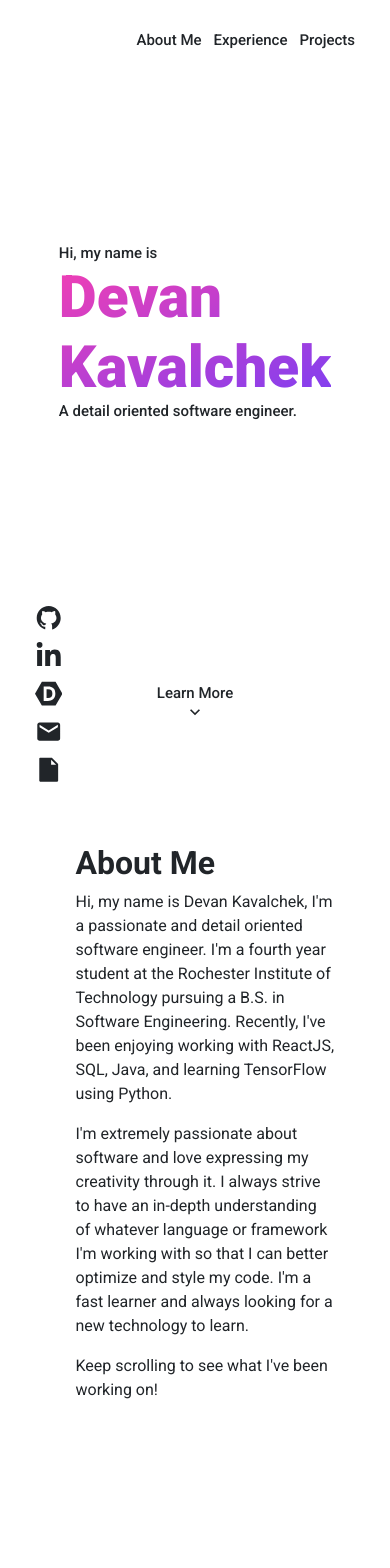
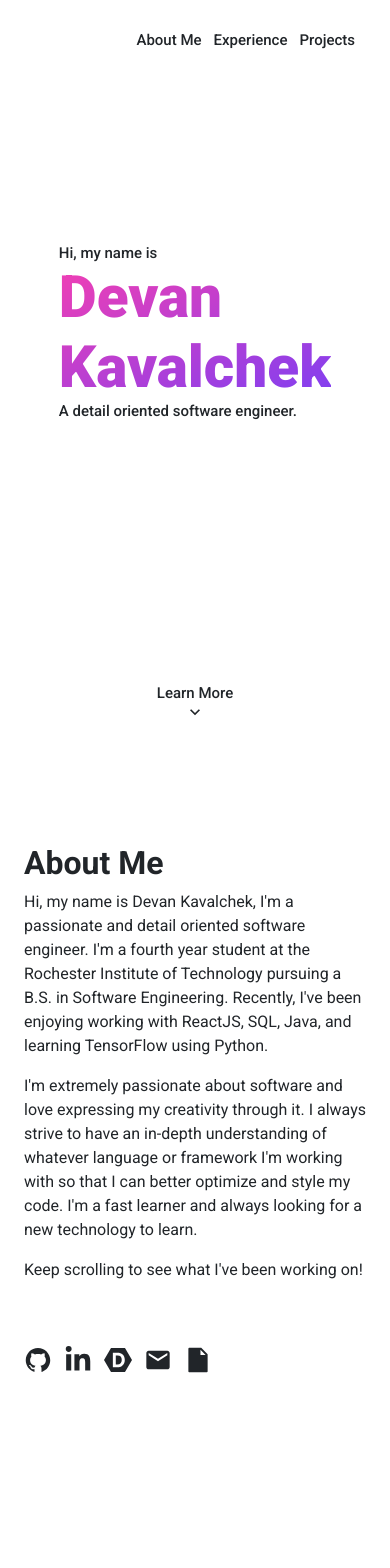
Before and after one commit to devkav/personalWebsite, a React (Create React App) app: page / in a window 390 px wide. Shown: the top 1568 px of the page. Built offline with nearby package versions, Linux system fonts and the light colour scheme.

Commit message:
Layout tweaks for better margins on mobile

```diff
--- a/src/components/Linkbar.tsx
+++ b/src/components/Linkbar.tsx
@@ -1,4 +1,3 @@
-import {useEffect, useState} from 'react';
 import {AiOutlineGithub, AiFillFile} from 'react-icons/ai';
 import {FaLinkedinIn} from 'react-icons/fa';
 import {SiDevpost} from 'react-icons/si';
@@ -6,25 +5,9 @@ import {MdEmail} from 'react-icons/md';
 import IconButton from './IconButton';
 import Resume from '../assets/docs/Devan Kavalchek Resume.pdf';
 
-const INIT_TIME = 1500;
-
 const Linkbar = () => {
-  const [loaded, setLoaded] = useState(false);
-
-  useEffect(() => {
-    let timeout: NodeJS.Timeout;
-
-    if (!loaded) {
-      timeout = setTimeout(() => setLoaded(true), INIT_TIME);
-    }
-
-    return () => clearTimeout(timeout);
-  }, [loaded]);
-
-  const getClassName = () => (loaded ? 'linkbar-loaded' : 'linkbar-unloaded');
-
   return (
-    <div className={'linkbar ' + getClassName()}>
+    <div className='linkbar'>
       <IconButton href="https://github.com/DevanTurtle7">
         <AiOutlineGithub className="linkbar-icon color-0" />
       </IconButton>
--- a/src/pages/AboutMe.tsx
+++ b/src/pages/AboutMe.tsx
@@ -1,3 +1,4 @@
+import Linkbar from 'components/Linkbar';
 import '../style/AboutMe.css';
 
 const AboutMe = () => {
@@ -20,6 +21,8 @@ const AboutMe = () => {
           always looking for a new technology to learn.
         </p>
         <p>Keep scrolling to see what I've been working on!</p>
+
+        <Linkbar/>
       </div>
     </div>
   );
--- a/src/pages/SiteContent.tsx
+++ b/src/pages/SiteContent.tsx
@@ -1,6 +1,5 @@
 import '../style/App.css';
 import {Col} from 'reactstrap';
-import Linkbar from '../components/Linkbar';
 import WelcomePage from './WelcomePage';
 import AboutMe from './AboutMe';
 import Experience from './Experience';
@@ -10,7 +9,6 @@ import Footer from '../components/Footer';
 const SiteContent = () => {
   return (
     <Col>
-      <Linkbar />
       <WelcomePage />
       <AboutMe />
       <Experience />
--- a/src/style/AboutMe.css
+++ b/src/style/AboutMe.css
@@ -20,10 +20,7 @@
 
   #about-me-content {
     margin: 0;
-    width: 70%;
-  }
-
-  #aboutMe {
-    margin-left: 20px;
+    padding-left: 1.5rem;
+    padding-right: 1.5rem;
   }
 }
--- a/src/style/App.css
+++ b/src/style/App.css
@@ -1,18 +1,19 @@
 .linkbar {
-    position: fixed;
-    display: flex;
-    flex-flow: column;
-    bottom: 50px;
-    left: 35px;
-    z-index: 100;
+    margin-top: 4rem;
 }
 
 .linkbar-icon {
-    font-size: clamp(24px, 3.25vh, 36px);
+    font-size: 28px;
     color: var(--bs-body-color);
     background-color: rgba(0, 0, 0, 0);
     transition: color .3s;
-    margin-bottom: clamp(4px, 1.25vh, 16px);
+    margin-right: 1rem;
+}
+
+@media screen and (max-width: 800px) {
+    .linkbar-icon {
+        margin-right: 0.75rem;
+    }
 }
 
 .linkbar-unloaded {
--- a/src/style/Experience.css
+++ b/src/style/Experience.css
@@ -55,8 +55,8 @@
     }
 
     .experience-container {
-        margin-left: 80px;
-        margin-right: 80px;
+        margin-left: 1.5rem;
+        margin-right: 1.5rem;
     }
 }
 
--- a/src/style/Projects.css
+++ b/src/style/Projects.css
@@ -9,7 +9,7 @@
   box-shadow: 0 4px 8px 0 rgba(0, 0, 0, 0.2);
   padding: 20px;
   position: relative;
-  max-width: 60vw;
+  max-width: calc(100vw - 3rem);
   transition: opacity .3s;
   height: fit-content;
   grid-column: 1;
@@ -224,21 +224,9 @@
   margin-left: 50px;
 }
 
-.project-display-no-flip .project-display-text {
-  margin-right: 30px;
-}
-
-.project-display-flipped .project-display-text {
-  margin-left: 30px;
-}
-
-.project-display-text {
-  width: 70%
-}
-
 .project-display-image img {
   object-fit: contain;
-  max-width: 50vw;
+  max-width: 100%;
   max-height: min(50vh, 400px);
 }
 
@@ -301,16 +289,16 @@
   }
 
   .projects-container {
-    margin-left: 20px;
-    margin-right: 0px;
+    margin-left: 1.5rem;
+    margin-right: 1.5rem;
   }
 
   .project-card {
-    max-width: calc(100vw - 150px);
+    max-width: calc(100vw - 3rem);
   }
 }
 
-@media screen and (min-width: 800px) and (max-width: 1000px) {
+@media screen and (min-width: 800px) {
   .project-display-image {
     width: 50%
   }
@@ -318,6 +306,10 @@
   .project-display-image img {
     object-fit: contain;
     max-width: 100%;
+  }
+
+  .project-display-text {
+    width: 50%;
   }
 }
 
```
